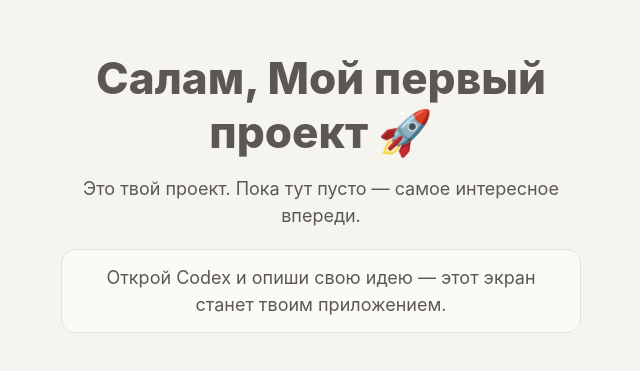
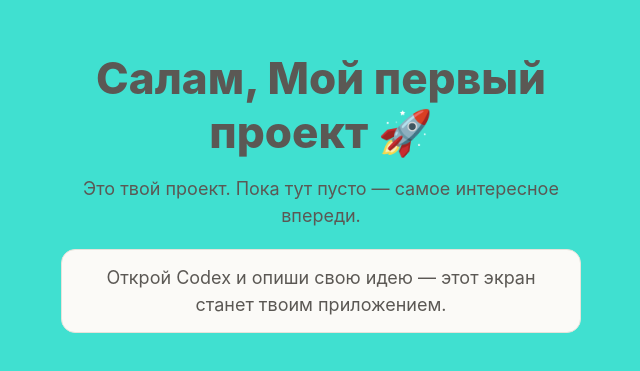
Before and after one commit to Logic1764/nfac, a React (Vite) app: page / in a window 1280 px wide. Shown: the part 125-496 px from the top of the page, without its empty margins (319-959 px from the left). Built offline with nearby package versions, Linux system fonts and the light colour scheme.

Commit message:
Change home page background to turquoise

```diff
--- a/src/index.css
+++ b/src/index.css
@@ -1,5 +1,5 @@
 :root {
-  --bg: #f5f4ef;
+  --bg: #40e0d0;
   --card: #fbfaf7;
   --ink: #1a1a1a;
   --soft: #5b5854;
```
